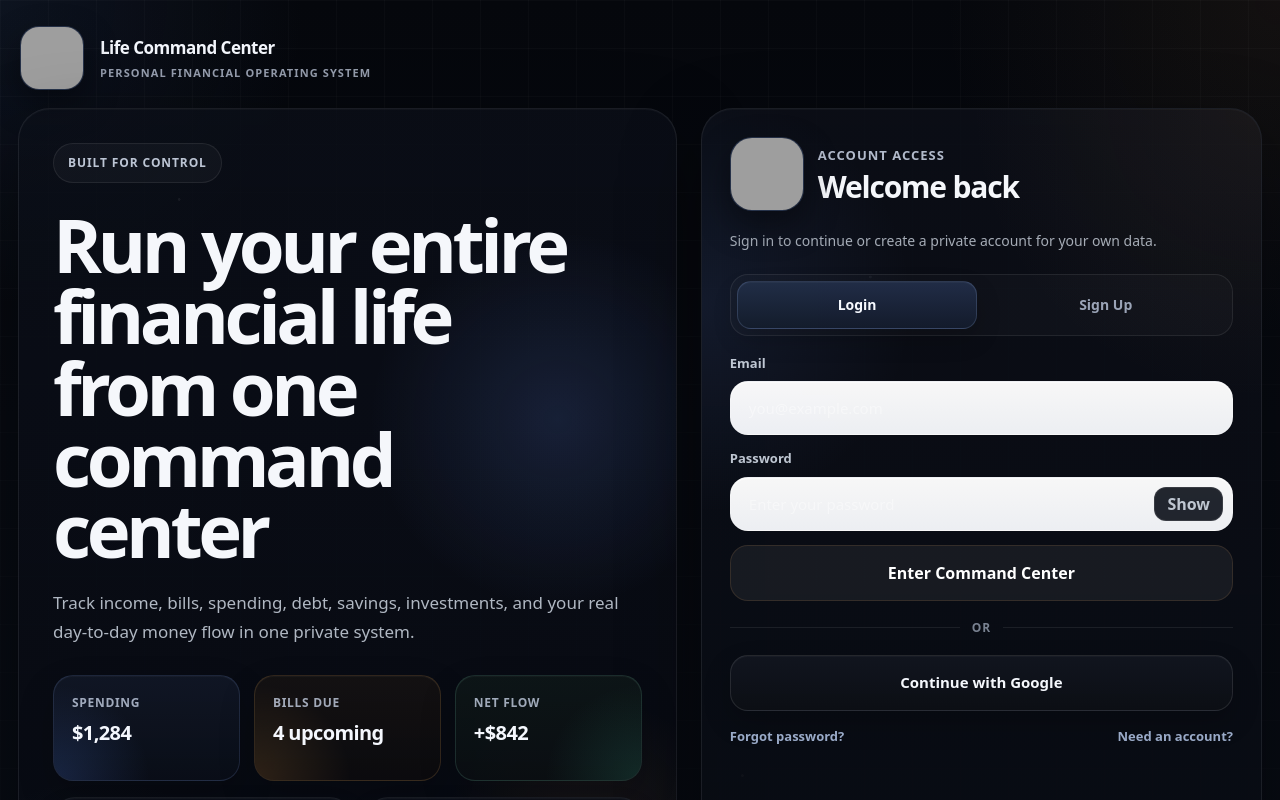
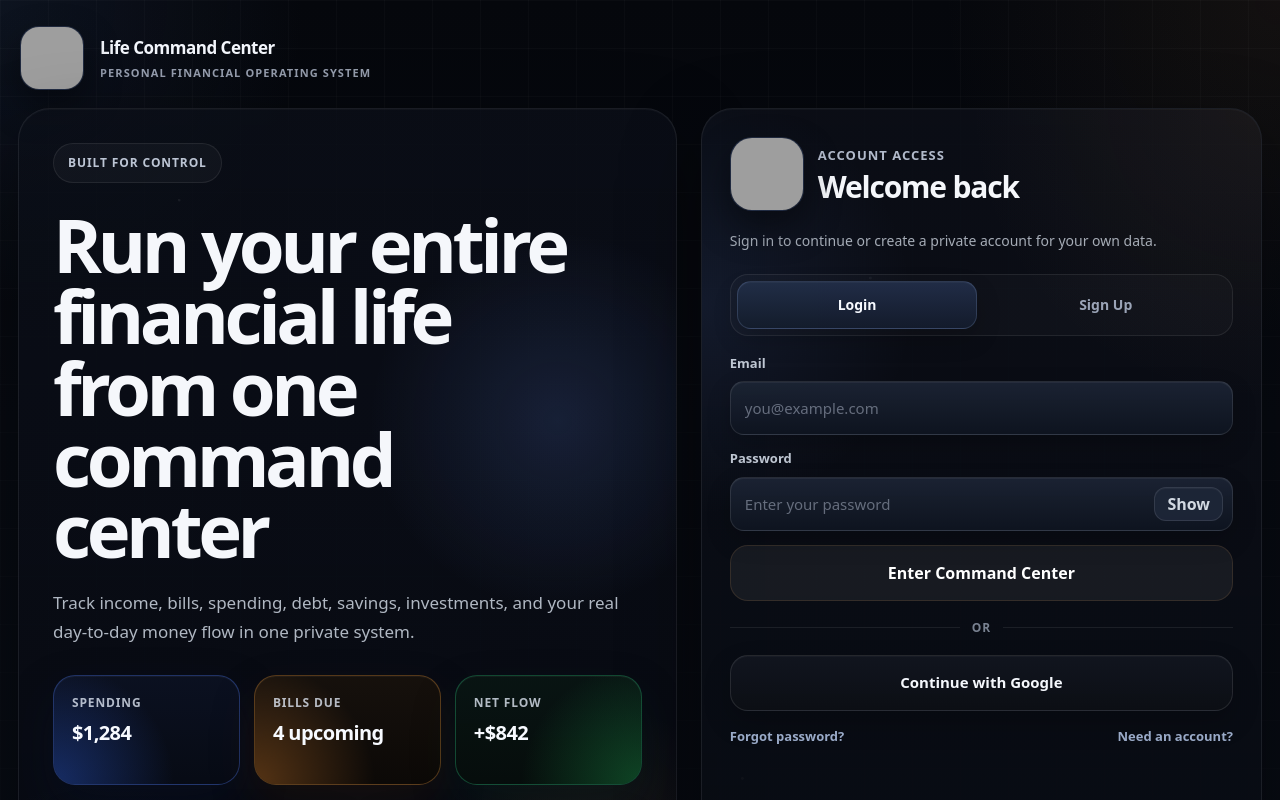
Before and after one commit to JDillard026/life-command-center, a Next.js app: page /login in a window 1280 px wide. Shown: the top 800 px of the page. Built offline with nearby package versions, Linux system fonts and the light colour scheme; grey boxes are pictures that could not be loaded.

Commit message:
Rewrite login page UI

```diff
--- a/src/app/login/page.jsx
+++ b/src/app/login/page.jsx
@@ -25,11 +25,11 @@ function BrandLogo({ size = 64, priority = false }) {
         borderRadius: Math.round(size * 0.3),
         overflow: "hidden",
         flexShrink: 0,
-        border: "1px solid rgba(132, 157, 214, 0.24)",
+        border: "1px solid rgba(120, 148, 210, 0.22)",
         background:
-          "linear-gradient(180deg, rgba(11,18,32,0.98), rgba(7,12,24,1))",
+          "linear-gradient(180deg, rgba(10,16,28,0.98), rgba(6,10,18,1))",
         boxShadow:
-          "0 14px 34px rgba(0,0,0,0.40), inset 0 1px 0 rgba(255,255,255,0.06)",
+          "0 16px 36px rgba(0,0,0,0.42), inset 0 1px 0 rgba(255,255,255,0.06)",
       }}
     >
       <Image
@@ -47,19 +47,25 @@ function BrandLogo({ size = 64, priority = false }) {
 function StatCard({ title, value, tone = "blue" }) {
   const toneMap = {
     blue: {
-      border: "rgba(121, 149, 214, 0.18)",
-      bg: "linear-gradient(180deg, rgba(18,25,40,0.82), rgba(10,14,24,0.92))",
-      glow: "radial-gradient(circle at 0% 100%, rgba(90,140,255,0.18), transparent 45%)",
+      border: "rgba(79, 126, 255, 0.34)",
+      background:
+        "linear-gradient(180deg, rgba(12,18,34,0.92), rgba(7,11,21,0.98))",
+      glow: "radial-gradient(circle at 0% 100%, rgba(53,109,255,0.34), transparent 56%)",
+      shadow: "0 20px 44px rgba(10,18,44,0.34)",
     },
     amber: {
-      border: "rgba(213, 162, 92, 0.18)",
-      bg: "linear-gradient(180deg, rgba(22,19,18,0.82), rgba(12,11,14,0.92))",
-      glow: "radial-gradient(circle at 0% 100%, rgba(224,153,67,0.16), transparent 45%)",
+      border: "rgba(255, 166, 67, 0.30)",
+      background:
+        "linear-gradient(180deg, rgba(24,18,12,0.92), rgba(12,9,7,0.98))",
+      glow: "radial-gradient(circle at 0% 100%, rgba(255,150,52,0.30), transparent 56%)",
+      shadow: "0 20px 44px rgba(54,26,4,0.28)",
     },
     green: {
-      border: "rgba(112, 185, 160, 0.18)",
-      bg: "linear-gradient(180deg, rgba(14,24,24,0.82), rgba(10,14,18,0.92))",
-      glow: "radial-gradient(circle at 100% 100%, rgba(60,185,150,0.16), transparent 45%)",
+      border: "rgba(48, 208, 136, 0.30)",
+      background:
+        "linear-gradient(180deg, rgba(9,22,19,0.92), rgba(6,13,12,0.98))",
+      glow: "radial-gradient(circle at 100% 100%, rgba(34,197,94,0.30), transparent 56%)",
+      shadow: "0 20px 44px rgba(4,36,24,0.28)",
     },
   };
 
@@ -69,14 +75,13 @@ function StatCard({ title, value, tone = "blue" }) {
     <div
       style={{
         position: "relative",
-        borderRadius: 20,
+        overflow: "hidden",
+        borderRadius: 22,
         border: `1px solid ${t.border}`,
-        background: t.bg,
-        minHeight: 106,
+        background: t.background,
+        minHeight: 110,
         padding: "18px 18px 16px",
-        overflow: "hidden",
-        boxShadow:
-          "0 16px 36px rgba(0,0,0,0.20), inset 0 1px 0 rgba(255,255,255,0.03)",
+        boxShadow: `${t.shadow}, inset 0 1px 0 rgba(255,255,255,0.04)`,
       }}
     >
       <div
@@ -92,9 +97,9 @@ function StatCard({ title, value, tone = "blue" }) {
           style={{
             fontSize: 12,
             fontWeight: 800,
-            letterSpacing: 0.7,
+            letterSpacing: 0.85,
             textTransform: "uppercase",
-            color: "rgba(218,228,250,0.72)",
+            color: "rgba(227,234,247,0.78)",
           }}
         >
           {title}
@@ -107,7 +112,7 @@ function StatCard({ title, value, tone = "blue" }) {
             lineHeight: 1.05,
             fontWeight: 900,
             letterSpacing: "-0.03em",
-            color: "#F4F7FD",
+            color: "#F7FAFF",
           }}
         >
           {value}
@@ -260,6 +265,7 @@ export default function LoginPage() {
           email: cleanEmail,
           password: pass,
         });
+
         if (error) throw error;
 
         setStatus(
@@ -273,8 +279,8 @@ export default function LoginPage() {
           email: cleanEmail,
           password: pass,
         });
+
         if (error) throw error;
-
         router.replace("/");
       }
     } catch (err) {
@@ -651,6 +657,7 @@ export default function LoginPage() {
               <div style={{ position: "relative", zIndex: 1 }}>
                 <div style={{ display: "flex", alignItems: "center", gap: 14 }}>
                   <BrandLogo size={74} />
+
                   <div>
                     <div
                       style={{
@@ -749,12 +756,12 @@ export default function LoginPage() {
                   <label style={{ display: "grid", gap: 8 }}>
                     <span style={labelStyle}>Email</span>
                     <input
+                      className="lcc-auth-input"
                       value={email}
                       onChange={(e) => setEmail(e.target.value)}
                       type="email"
                       autoComplete="email"
                       placeholder="you@example.com"
-                      style={inputStyle}
                     />
                   </label>
 
@@ -763,6 +770,7 @@ export default function LoginPage() {
 
                     <div style={{ position: "relative" }}>
                       <input
+                        className="lcc-auth-input"
                         value={pass}
                         onChange={(e) => setPass(e.target.value)}
                         type={showPass ? "text" : "password"}
@@ -774,7 +782,7 @@ export default function LoginPage() {
                             ? "Enter your password"
                             : "Create a password"
                         }
-                        style={{ ...inputStyle, paddingRight: 74 }}
+                        style={{ paddingRight: 82 }}
                       />
 
                       <button
@@ -944,6 +952,64 @@ export default function LoginPage() {
             align-items: stretch;
           }
 
+          .lcc-auth-input {
+            width: 100%;
+            height: 54px;
+            border-radius: 18px;
+            border: 1px solid rgba(255, 255, 255, 0.1);
+            background: linear-gradient(
+              180deg,
+              rgba(28, 36, 52, 0.94),
+              rgba(14, 20, 32, 0.98)
+            ) !important;
+            color: #f4f7fd !important;
+            padding: 0 18px;
+            outline: none;
+            font-size: 15px;
+            caret-color: #f4f7fd;
+            box-shadow:
+              inset 0 1px 0 rgba(255, 255, 255, 0.05),
+              0 10px 24px rgba(0, 0, 0, 0.18);
+            appearance: none;
+            -webkit-appearance: none;
+          }
+
+          .lcc-auth-input::placeholder {
+            color: rgba(214, 224, 242, 0.42) !important;
+          }
+
+          .lcc-auth-input:focus {
+            border-color: rgba(79, 126, 255, 0.38) !important;
+            background: linear-gradient(
+              180deg,
+              rgba(30, 40, 59, 0.96),
+              rgba(16, 22, 35, 1)
+            ) !important;
+            box-shadow:
+              0 0 0 1px rgba(79, 126, 255, 0.18),
+              0 0 24px rgba(47, 107, 255, 0.12),
+              inset 0 1px 0 rgba(255, 255, 255, 0.05);
+          }
+
+          .lcc-auth-input:-webkit-autofill,
+          .lcc-auth-input:-webkit-autofill:hover,
+          .lcc-auth-input:-webkit-autofill:focus,
+          .lcc-auth-input:-webkit-autofill:active {
+            -webkit-text-fill-color: #f4f7fd !important;
+            caret-color: #f4f7fd !important;
+            border: 1px solid rgba(255, 255, 255, 0.1) !important;
+            -webkit-box-shadow:
+              0 0 0 1000px rgba(14, 20, 32, 1) inset,
+              inset 0 1px 0 rgba(255, 255, 255, 0.05),
+              0 10px 24px rgba(0, 0, 0, 0.18) !important;
+            box-shadow:
+              0 0 0 1000px rgba(14, 20, 32, 1) inset,
+              inset 0 1px 0 rgba(255, 255, 255, 0.05),
+              0 10px 24px rgba(0, 0, 0, 0.18) !important;
+            border-radius: 18px !important;
+            transition: background-color 99999s ease-in-out 0s;
+          }
+
           @media (max-width: 1100px) {
             .login-grid {
               grid-template-columns: 1fr;
@@ -977,20 +1043,6 @@ const labelStyle = {
   color: "rgba(225,233,245,0.84)",
 };
 
-const inputStyle = {
-  width: "100%",
-  height: 54,
-  borderRadius: 18,
-  border: "1px solid rgba(255,255,255,0.10)",
-  background:
-    "linear-gradient(180deg, rgba(255,255,255,0.97), rgba(246,248,252,0.96))",
-  color: "#101722",
-  padding: "0 18px",
-  outline: "none",
-  fontSize: 15,
-  boxShadow: "inset 0 1px 0 rgba(255,255,255,0.55)",
-};
-
 const showPassButtonStyle = {
   position: "absolute",
   top: "50%",
@@ -1000,10 +1052,11 @@ const showPassButtonStyle = {
   padding: "0 12px",
   borderRadius: 12,
   border: "1px solid rgba(255,255,255,0.10)",
-  background: "rgba(16,20,29,0.92)",
-  color: "rgba(226,234,245,0.82)",
+  background: "rgba(30,38,56,0.96)",
+  color: "rgba(236,242,250,0.88)",
   fontWeight: 800,
   cursor: "pointer",
+  boxShadow: "inset 0 1px 0 rgba(255,255,255,0.04)",
 };
 
 const textButtonStyle = {
```
